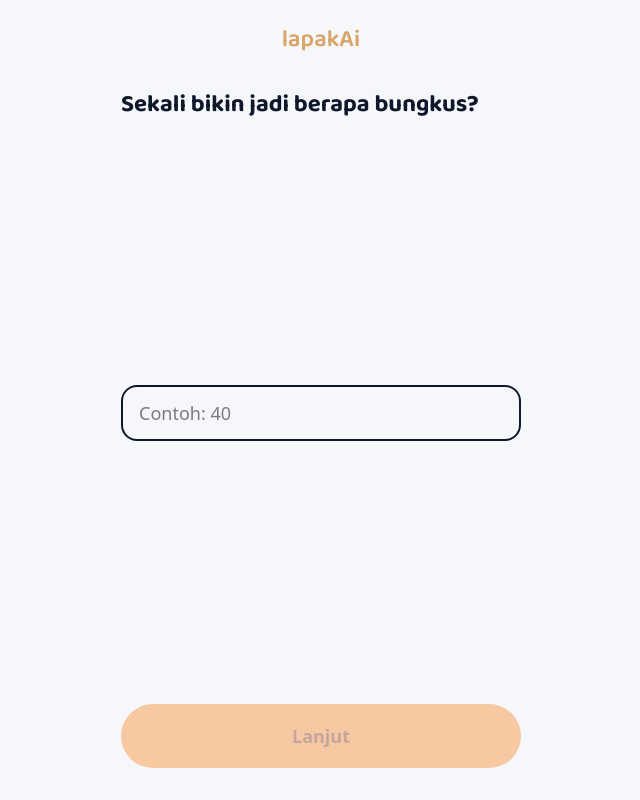
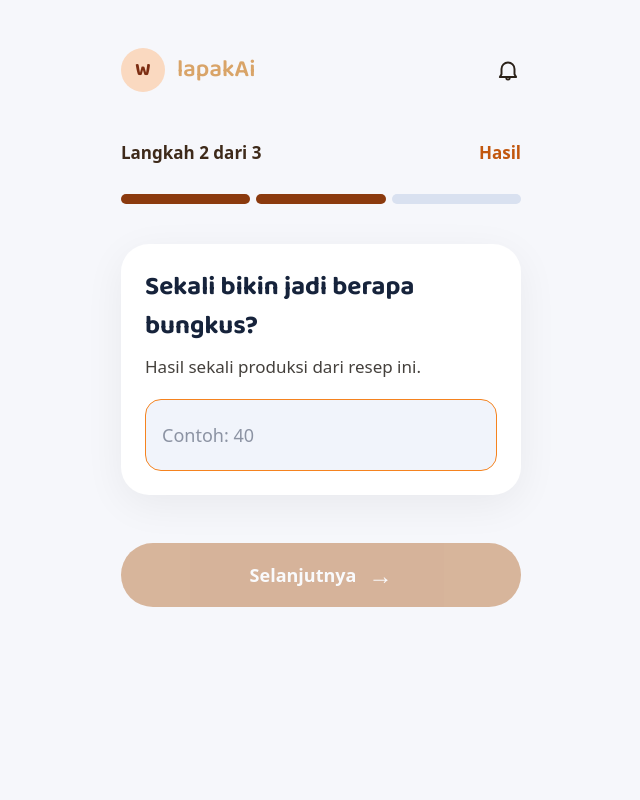
Before and after one commit to CREATHON-2026/if-unismuh, a React (Vite) app in the folder frontend/: page /resep/hasil in a window 1280 px wide. Shown: the whole page, without its empty margins (319-959 px from the left). Built offline with nearby package versions, Linux system fonts and the light colour scheme.

Commit message:
feat: selaraskan layar hasil dan harga resep dengan pola desain langkah bahan

```diff
--- a/frontend/src/screens/ResepHarga.tsx
+++ b/frontend/src/screens/ResepHarga.tsx
@@ -3,7 +3,7 @@ import { useNavigate } from 'react-router-dom';
 import { simpanResep } from '../api/client';
 import { Layar } from '../components/Layar';
 import { Tombol } from '../components/Tombol';
-import { InputTeks } from '../components/InputTeks';
+import { KepalaResep } from '../components/KepalaResep';
 import { bacaOnboarding, tulisOnboarding } from '../state/onboarding';
 
 export function ResepHarga() {
@@ -38,23 +38,43 @@ export function ResepHarga() {
   }
 
   return (
-    <Layar
-      pertanyaan="Dijual berapa per bungkus?"
-      aksi={
-        <Tombol disabled={!valid || sibuk} onClick={kirim}>
-          {sibuk ? 'Menghitung…' : 'Lihat Hasilnya'}
-        </Tombol>
-      }
-    >
-      <InputTeks
+    <Layar tanpaLogo atas>
+      <KepalaResep langkah={3} label="Harga" />
+
+      <div className="mt-6 rounded-[28px] bg-white p-6 shadow-[0_10px_40px_rgba(0,0,0,0.06)]">
+        <h1 className="font-logo text-[26px] font-bold text-[#16233B]">
+          Dijual berapa per bungkus?
+        </h1>
+        <p className="mt-2 text-[17px] text-[#44403C]">Harga jual saat ini ke pembeli.</p>
+
+        <div className="mt-5 flex h-[72px] items-center rounded-2xl border border-[#D5DCEA] bg-[#F1F4FB] px-4 focus-within:border-[#F5831F]">
+          <span className="text-lg font-bold text-[#1C1917]">Rp</span>
+          <span className="mx-3 h-8 w-px bg-[#D5DCEA]" aria-hidden="true" />
+          <input
             type="tel"
             inputMode="numeric"
             autoFocus
             placeholder="Contoh: 20000"
             value={harga}
             onChange={(e) => setHarga(e.target.value.replace(/\D/g, ''))}
+            className="h-full flex-1 bg-transparent text-lg outline-none placeholder:text-[#8C93A3]"
           />
-      {galat && <p className="font-semibold text-red-600">{galat}</p>}
+        </div>
+        {galat && <p className="mt-3 font-semibold text-red-600">{galat}</p>}
+      </div>
+
+      <div className="mt-8">
+        <Tombol varian="gelap" disabled={!valid || sibuk} onClick={kirim}>
+          <span className="flex items-center justify-center gap-3">
+            {sibuk ? 'Menghitung…' : 'Lihat Hasilnya'}
+            {!sibuk && (
+              <span aria-hidden className="text-2xl leading-none">
+                →
+              </span>
+            )}
+          </span>
+        </Tombol>
+      </div>
     </Layar>
   );
 }
--- a/frontend/src/screens/ResepHasil.tsx
+++ b/frontend/src/screens/ResepHasil.tsx
@@ -2,7 +2,7 @@ import { useState } from 'react';
 import { useNavigate } from 'react-router-dom';
 import { Layar } from '../components/Layar';
 import { Tombol } from '../components/Tombol';
-import { InputTeks } from '../components/InputTeks';
+import { KepalaResep } from '../components/KepalaResep';
 import { tulisOnboarding } from '../state/onboarding';
 
 export function ResepHasil() {
@@ -10,29 +10,43 @@ export function ResepHasil() {
   const [jumlah, setJumlah] = useState('');
   const valid = Number(jumlah) > 0;
 
-  return (
-    <Layar
-      pertanyaan="Sekali bikin jadi berapa bungkus?"
-      aksi={
-        <Tombol
-          disabled={!valid}
-          onClick={() => {
+  function lanjut() {
+    if (!valid) return;
     tulisOnboarding({ hasil_per_batch: Number(jumlah) });
     nav('/resep/harga');
-          }}
-        >
-          Lanjut
-        </Tombol>
   }
-    >
-      <InputTeks
+
+  return (
+    <Layar tanpaLogo atas>
+      <KepalaResep langkah={2} label="Hasil" />
+
+      <div className="mt-6 rounded-[28px] bg-white p-6 shadow-[0_10px_40px_rgba(0,0,0,0.06)]">
+        <h1 className="font-logo text-[26px] font-bold text-[#16233B]">
+          Sekali bikin jadi berapa bungkus?
+        </h1>
+        <p className="mt-2 text-[17px] text-[#44403C]">Hasil sekali produksi dari resep ini.</p>
+
+        <input
           type="tel"
           inputMode="numeric"
           autoFocus
           placeholder="Contoh: 40"
           value={jumlah}
           onChange={(e) => setJumlah(e.target.value.replace(/\D/g, ''))}
+          className="mt-5 h-[72px] w-full rounded-2xl border border-[#D5DCEA] bg-[#F1F4FB] px-4 text-lg outline-none focus:border-[#F5831F] placeholder:text-[#8C93A3]"
         />
+      </div>
+
+      <div className="mt-8">
+        <Tombol varian="gelap" disabled={!valid} onClick={lanjut}>
+          <span className="flex items-center justify-center gap-3">
+            Selanjutnya
+            <span aria-hidden className="text-2xl leading-none">
+              →
+            </span>
+          </span>
+        </Tombol>
+      </div>
     </Layar>
   );
 }
```
Lines whose indentation alone changed are shown as unchanged.
